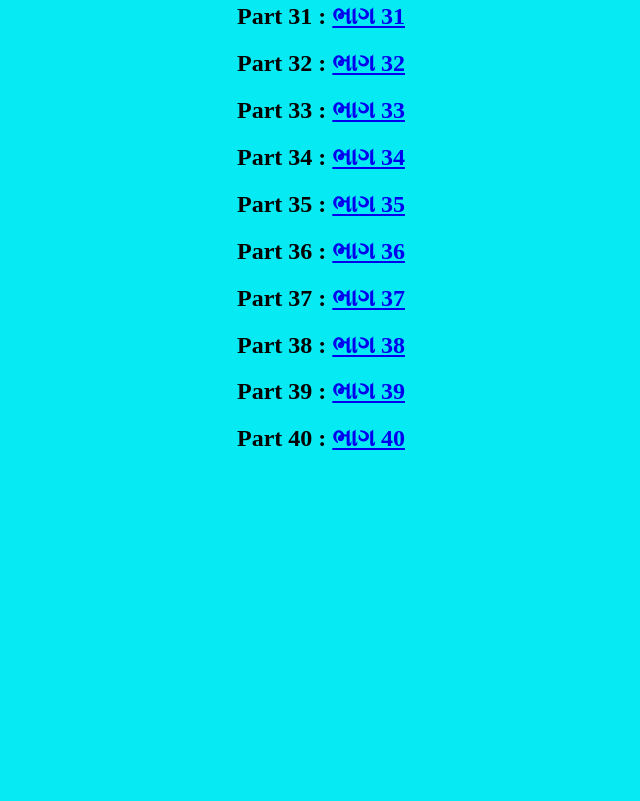
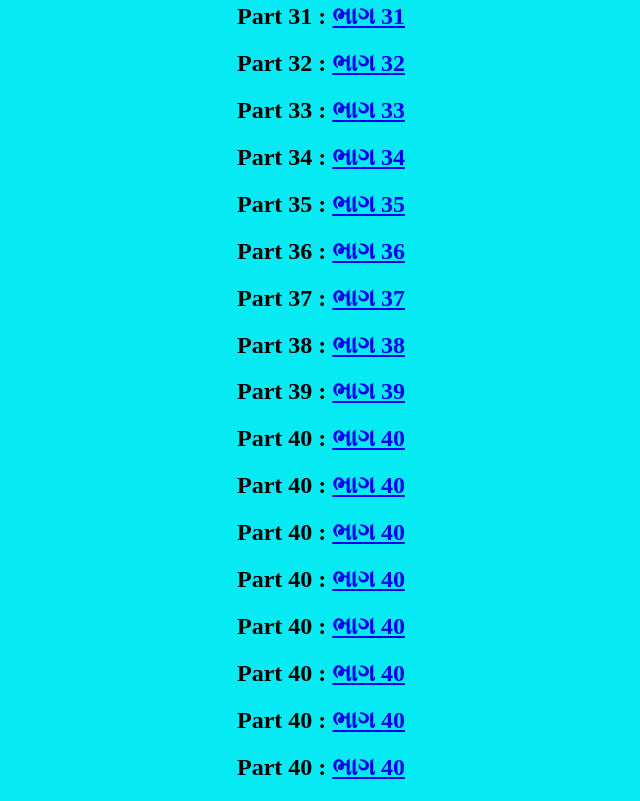
Before and after one commit to meet41/Vasudevanand-Saraswati-Swami-Maharaj-Charitamrut, a plain HTML site: page index.html in a window 1280 px wide. Shown: the part 1924-2725 px from the top of the page, without its empty margins (319-959 px from the left). Before the commit the page ends 2396 px from the top, so only its background shows below. Drawn offline with Linux system fonts and the light colour scheme.

Commit message:
Update index.html

```diff
--- a/index.html
+++ b/index.html
@@ -61,6 +61,14 @@
                 <h2>Part 38 : <a href="https://youtu.be/RGtwWxUNFm4" target="_blank">ભાગ 38</a></h2>
                 <h2>Part 39 : <a href="https://youtu.be/77vzkUznxcw" target="_blank">ભાગ 39</a></h2>
                 <h2>Part 40 : <a href="https://youtu.be/6PwZZKor7Y8" target="_blank">ભાગ 40</a></h2>
+
+                <h2>Part 40 : <a href="https://youtu.be/6PwZZKor7Y8" target="_blank">ભાગ 40</a></h2>
+                <h2>Part 40 : <a href="https://youtu.be/6PwZZKor7Y8" target="_blank">ભાગ 40</a></h2>
+                <h2>Part 40 : <a href="https://youtu.be/6PwZZKor7Y8" target="_blank">ભાગ 40</a></h2>
+                <h2>Part 40 : <a href="https://youtu.be/6PwZZKor7Y8" target="_blank">ભાગ 40</a></h2>
+                <h2>Part 40 : <a href="https://youtu.be/6PwZZKor7Y8" target="_blank">ભાગ 40</a></h2>
+                <h2>Part 40 : <a href="https://youtu.be/6PwZZKor7Y8" target="_blank">ભાગ 40</a></h2>
+                <h2>Part 40 : <a href="https://youtu.be/6PwZZKor7Y8" target="_blank">ભાગ 40</a></h2>
             </div>
         </div>
     </center>
```
